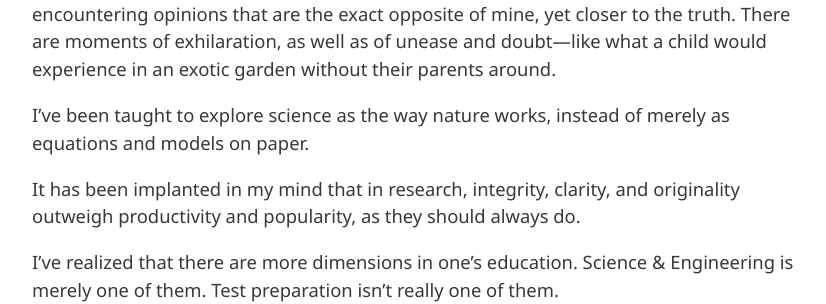
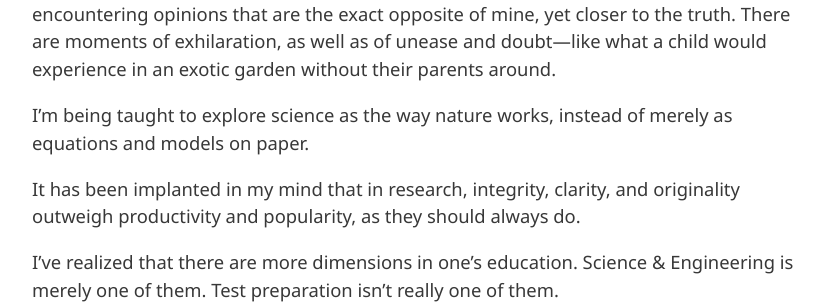
Before and after one commit to laskaux/laskaux.github.io, a Jekyll site: the page built from _posts/2018-11-18-a-second-childhood.md, in a window 1280 px wide. Shown: the part 822-1126 px from the top of the page, without its empty margins (224-1050 px from the left). Built offline with Jekyll 4.4.1, drawn with Linux system fonts in a browser that asks for light colours; nearby versions of some CDN libraries.

Commit message:
I'm being taught

```diff
--- a/_posts/2018-11-18-a-second-childhood.md
+++ b/_posts/2018-11-18-a-second-childhood.md
@@ -20,7 +20,7 @@ It is as if I were back to my childhood.
 
 Moving to a new country for graduate school means a lot more than pursing a degree or getting professional training. The elements of my days are different from what I was used to. I’m holding thoughts and attitudes I could never imagine. I’ve been encountering opinions that are the exact opposite of mine, yet closer to the truth. There are moments of exhilaration, as well as of unease and doubt—like what a child would experience in an exotic garden without their parents around.
 
-I’ve been taught to explore science as the way nature works, instead of merely as equations and models on paper.
+I’m being taught to explore science as the way nature works, instead of merely as equations and models on paper.
 
 It has been implanted in my mind that in research, integrity, clarity, and originality outweigh productivity and popularity, as they should always do.
 
```
